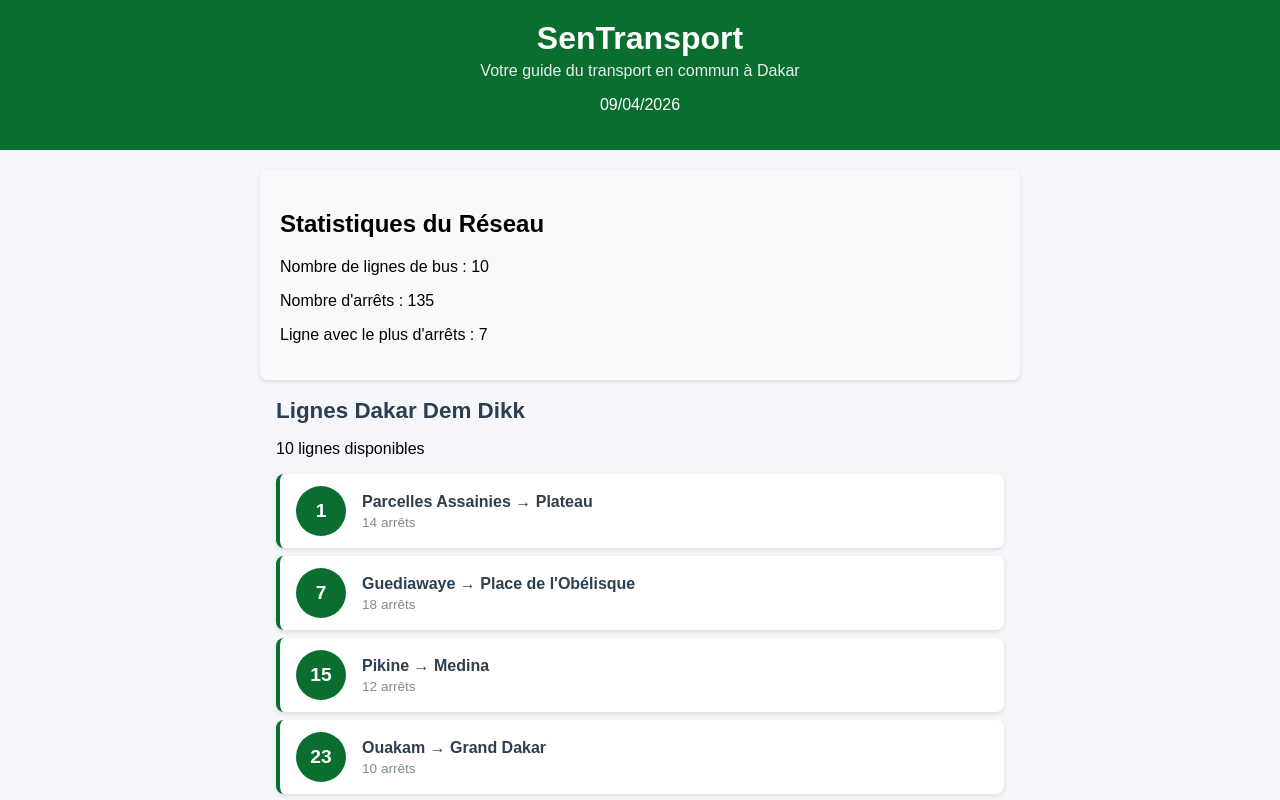
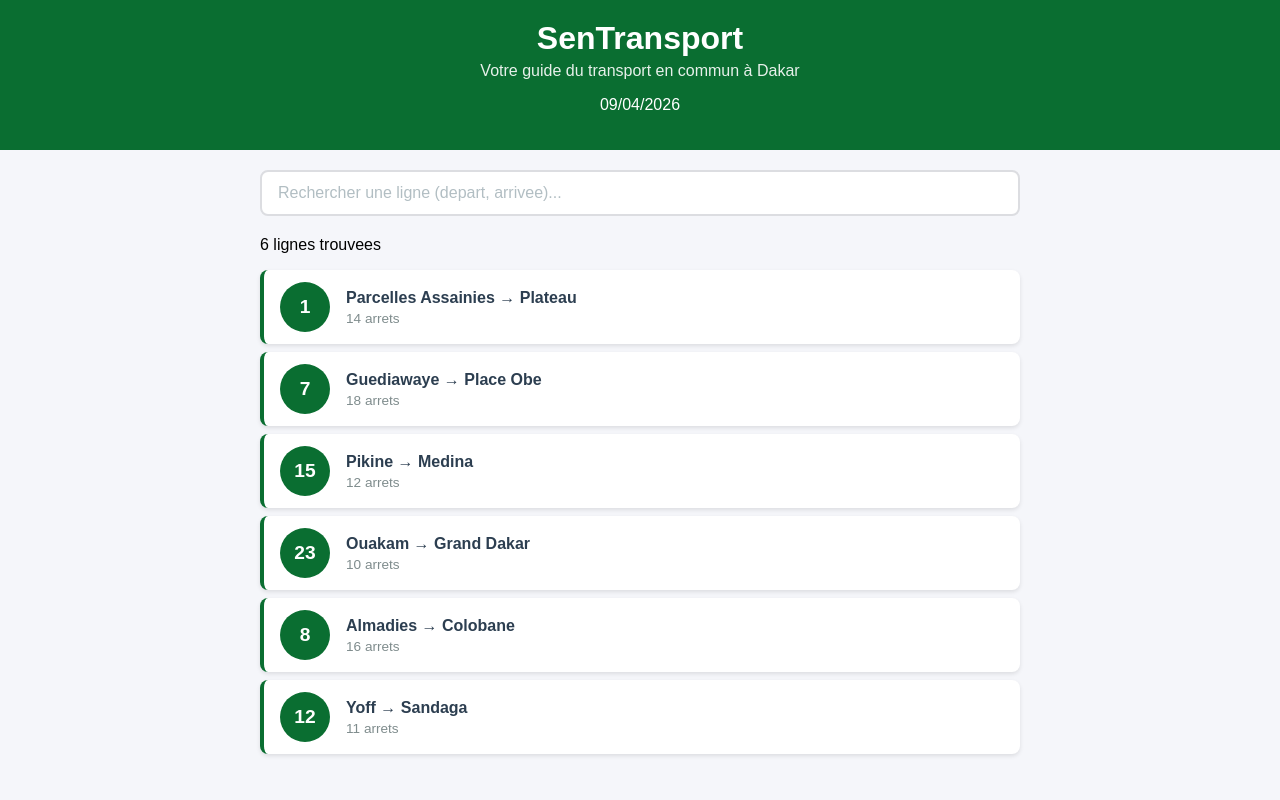
Before and after one commit to Moustapha-Fall/sentransport, a React (Create React App) app: page / in a window 1280 px wide. Shown: the top 800 px of the page. Built offline with nearby package versions, Linux system fonts and the light colour scheme.

Commit message:
Lab 3 : etat , recherche et selection de lignes

```diff
--- a/src/App.css
+++ b/src/App.css
@@ -20,3 +20,20 @@
     padding: 12px;
   }
 }
+
+@media (max-width: 600px) {
+  .contenu {
+    padding: 12px;
+  }
+
+  .ligne-bus {
+    padding: 10px 12px;
+  }
+
+  .ligne-numero {
+    width: 40px;
+    height: 40px;
+    font-size: 1rem;
+    margin-right: 12px;
+  }
+}
--- a/src/App.js
+++ b/src/App.js
@@ -1,31 +1,82 @@
+import { useState } from 'react';
 import './App.css';
 import Header from './Header';
-import ListeLignes from './ListeLignes';
+import Recherche from './Recherche';
+import LigneBus from './LigneBus';
+import DetailLigne from './DetailLigne';
 import Footer from './Footer';
-import StatReseau from './StatReseau';
 
 function App() {
+  const [recherche, setRecherche] = useState("");
+  const [ligneSelectionnee, setLigneSelectionnee]
+    = useState(null);
+
+
   const lignes = [
-    { id: 1, numero: "1", depart: "Parcelles Assainies", arrivee: "Plateau", arrets: 14, couleur: "#3498db" },
-    { id: 2, numero: "7", depart: "Guediawaye", arrivee: "Place de l'Obélisque", arrets: 18, couleur: "#2ecc71" },
-    { id: 3, numero: "15", depart: "Pikine", arrivee: "Medina", arrets: 12, couleur: "#e74c3c" },
-    { id: 4, numero: "23", depart: "Ouakam", arrivee: "Grand Dakar", arrets: 10, couleur: "#f39c12" },
-    { id: 5, numero: "8", depart: "Almadies", arrivee: "Colobane", arrets: 16, couleur: "#9b59b6" },
-    { id: 6, numero: "12", depart: "Yoff", arrivee: "Sandaga", arrets: 11, couleur: "#1abc9c" },
-    { id: 7, numero: "5", depart: "Dakar Plateau", arrivee: "Hann", arrets: 13, couleur: "#e67e22" },
-    { id: 8, numero: "3", depart: "Mermoz", arrivee: "Fass", arrets: 9, couleur: "#34495e" },
-    { id: 9, numero: "10", depart: "Liberté 5", arrivee: "Keur Massar", arrets: 17, couleur: "#c0392b" },
-    { id: 10, numero: "18", depart: "Grand Yoff", arrivee: "Medina", arrets: 15, couleur: "#8e44ad" }
+      { id: 1, numero: "1",  depart: "Parcelles Assainies", arrivee: "Plateau", arrets: 14,
+        listeArrets: ["Parcelles U14", "Parcelles U10",
+                      "Camberene", "Patte d'Oie", "Grand Dakar",
+                      "Colobane", "Ponty", "Plateau"] },
+      { id: 2, numero: "7",  depart: "Guediawaye", arrivee: "Place Obe", arrets: 18,
+        listeArrets: ["Guediawaye", "Pikine", "Thiaroye",
+                      "Keur Massar", "Grand Yoff", "Parcelles",
+                      "Liberte 6", "Place Obe"] },
+      { id: 3, numero: "15", depart: "Pikine", arrivee: "Medina", arrets: 12,
+        listeArrets: ["Pikine Centre", "Thiaroye Gare",
+                      "Hann", "Colobane", "Fass", "Medina"] },
+      { id: 4, numero: "23", depart: "Ouakam", arrivee: "Grand Dakar", arrets: 10,
+        listeArrets: ["Ouakam Village", "Mermoz", "Fann",
+                      "Point E", "Liberte 5", "Grand Dakar"] },
+      { id: 5, numero: "8", depart: "Almadies", arrivee: "Colobane", arrets: 16,
+        listeArrets: ["Almadies", "Ngor", "Yoff",
+                      "Ouest Foire", "Liberte 6", "Colobane"] },
+      { id: 6, numero: "12", depart: "Yoff", arrivee: "Sandaga", arrets: 11,
+        listeArrets: ["Yoff Village", "Aeroport LSS",
+                      "Parcelles U17", "Grand Yoff", "HLM", "Sandaga"] },
   ];
 
-  const lignePlusArrets = lignes.reduce((max, ligne) => (ligne.arrets > max.arrets ? ligne : max), lignes[0]);
+  const lignesFiltrees = lignes.filter(l =>
+    l.depart.toLowerCase().includes(
+      recherche.toLowerCase()) ||
+    l.arrivee.toLowerCase().includes(
+      recherche.toLowerCase()) ||
+    l.numero.includes(recherche)
+  );
+
+  function handleClickLigne(ligne) {
+    if (ligneSelectionnee
+        && ligneSelectionnee.id === ligne.id) {
+      setLigneSelectionnee(null);
+    } else {
+      setLigneSelectionnee(ligne);
+    }
+  }
 
   return (
     <div className="App">
       <Header />
       <main className="contenu">
-        <StatReseau nombreLignes={lignes.length} nombreArrets={lignes.reduce((acc, ligne) => acc + ligne.arrets, 0)} lignePlusArrets={lignePlusArrets.numero}/>
-        <ListeLignes lignes={lignes} />
+        <Recherche valeur={recherche}
+                   onChange={setRecherche} />
+        <p className="resultat-recherche">
+          {lignesFiltrees.length} ligne
+          {lignesFiltrees.length > 1 ? 's' : ''} trouvee
+          {lignesFiltrees.length > 1 ? 's' : ''}
+        </p>
+        {lignesFiltrees.map(ligne => (
+          <LigneBus
+            key={ligne.id}
+            numero={ligne.numero}
+            depart={ligne.depart}
+            arrivee={ligne.arrivee}
+            arrets={ligne.arrets}
+            estSelectionnee={ligneSelectionnee
+              && ligneSelectionnee.id === ligne.id}
+            onClick={() => handleClickLigne(ligne)}
+          />
+        ))}
+        {ligneSelectionnee
+          && <DetailLigne ligne={ligneSelectionnee} />}
       </main>
       <Footer />
     </div>
--- /dev/null
+++ b/src/DetailLigne.css
@@ -0,0 +1,67 @@
+.detail-ligne {
+  background-color: #ffffff;
+  border: 2px solid #0a6e31;
+  border-radius: 8px;
+  padding: 20px;
+  margin-top: 16px;
+  animation: slideDown 0.3s ease;
+}
+
+@keyframes slideDown {
+  from { opacity: 0; transform: translateY(-10px); }
+  to   { opacity: 1; transform: translateY(0); }
+}
+
+.detail-titre {
+  color: #0a6e31;
+  margin: 0 0 8px 0;
+  font-size: 1.2rem;
+}
+
+.detail-info {
+  color: #7f8c8d;
+  margin: 0 0 16px 0;
+  font-size: 0.9rem;
+}
+
+.detail-arrets h4 {
+  color: #2c3e50;
+  margin: 0 0 8px 0;
+}
+
+.detail-liste {
+  list-style: none;
+  padding: 0;
+  margin: 0;
+}
+
+.detail-arret {
+  display: flex;
+  align-items: center;
+  padding: 8px 0;
+  border-bottom: 1px solid #f0f0f0;
+}
+
+.detail-arret:last-child {
+  border-bottom: none;
+}
+
+.arret-numero {
+  background-color: #0a6e31;
+  color: white;
+  width: 28px;
+  height: 28px;
+  border-radius: 50%;
+  display: flex;
+  align-items: center;
+  justify-content: center;
+  font-size: 0.8rem;
+  font-weight: bold;
+  margin-right: 12px;
+  flex-shrink: 0;
+}
+
+.arret-nom {
+  color: #2c3e50;
+  font-size: 0.95rem;
+}
--- /dev/null
+++ b/src/DetailLigne.js
@@ -0,0 +1,28 @@
+import './DetailLigne.css';
+
+function DetailLigne({ ligne }) {
+  return (
+    <div className="detail-ligne">
+      <h3 className="detail-titre">
+        Ligne {ligne.numero} : {ligne.depart} &rarr;
+        {ligne.arrivee}
+      </h3>
+      <p className="detail-info">
+        {ligne.arrets} arrets sur ce trajet
+      </p>
+      <div className="detail-arrets">
+        <h4>Arrets principaux :</h4>
+        <ul className="detail-liste">
+          {ligne.listeArrets.map((arret, index) => (
+            <li key={index} className="detail-arret">
+              <span className="arret-numero">{index + 1}</span>
+              <span className="arret-nom">{arret}</span>
+            </li>
+          ))}
+        </ul>
+      </div>
+    </div>
+  );
+}
+
+export default DetailLigne;
--- a/src/LigneBus.css
+++ b/src/LigneBus.css
@@ -47,3 +47,11 @@
   color: #7f8c8d;
   margin-top: 4px;
 }
+.ligne-bus-active {
+  border-left: 4px solid #e67e22;
+  background-color: #fef9f3;
+}
+
+.ligne-bus-active .ligne-numero {
+  background-color: #e67e22;
+}
--- a/src/LigneBus.js
+++ b/src/LigneBus.js
@@ -1,14 +1,14 @@
 import './LigneBus.css';
 
-function LigneBus({ numero, depart, arrivee, arrets, couleur }) {
+function LigneBus({ numero, depart, arrivee, arrets, estSelectionnee, onClick }) {
   return (
-    <div className="ligne-bus" style={{ backgroundColor: couleur }}>
+    <div className={`ligne-bus ${estSelectionnee ? 'ligne-bus-active' : ''}`} onClick={onClick}>
       <div className="ligne-numero">{numero}</div>
       <div className="ligne-info">
         <span className="ligne-trajet">
           {depart} &rarr; {arrivee}
         </span>
-        <span className="ligne-arrets">{arrets} arrêts</span>
+        <span className="ligne-arrets">{arrets} arrets</span>
       </div>
     </div>
   );
--- /dev/null
+++ b/src/Recherche.css
@@ -0,0 +1,22 @@
+.recherche {
+  margin-bottom: 20px;
+}
+
+.recherche-input {
+  width: 100%;
+  padding: 12px 16px;
+  font-size: 1rem;
+  border: 2px solid #dcdde1;
+  border-radius: 8px;
+  outline: none;
+  box-sizing: border-box;
+  transition: border-color 0.2s;
+}
+
+.recherche-input:focus {
+  border-color: #0a6e31;
+}
+
+.recherche-input::placeholder {
+  color: #b2bec3;
+}
--- /dev/null
+++ b/src/Recherche.js
@@ -0,0 +1,15 @@
+import './Recherche.css';
+
+function Recherche({ valeur, onChange }) {
+  return (
+    <div className="recherche">
+      <input type="text" className="recherche-input"
+        placeholder="Rechercher une ligne (depart, arrivee)..."
+        value={valeur}
+        onChange={e => onChange(e.target.value)}
+      />
+    </div>
+  );
+}
+
+export default Recherche;
```
Also changed, not shown: src/MonInput.js (added, +9 -0 lines), src/Test.js (added, +25 -0 lines).
